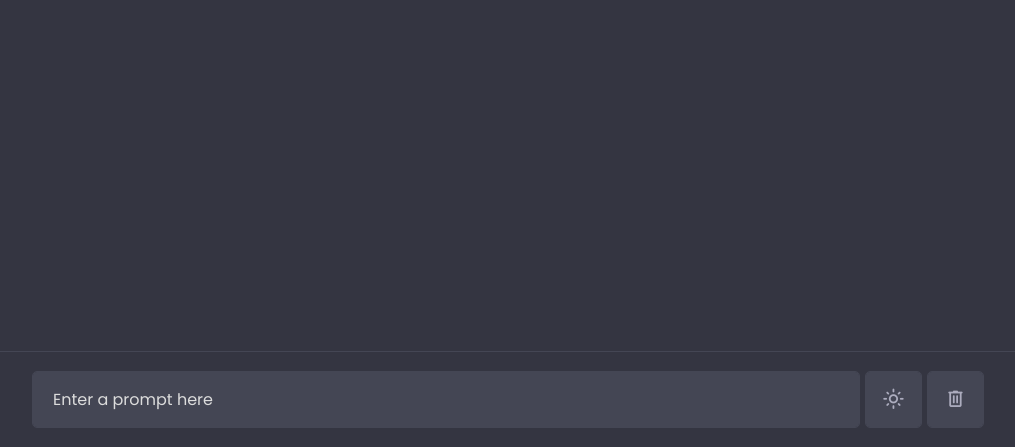
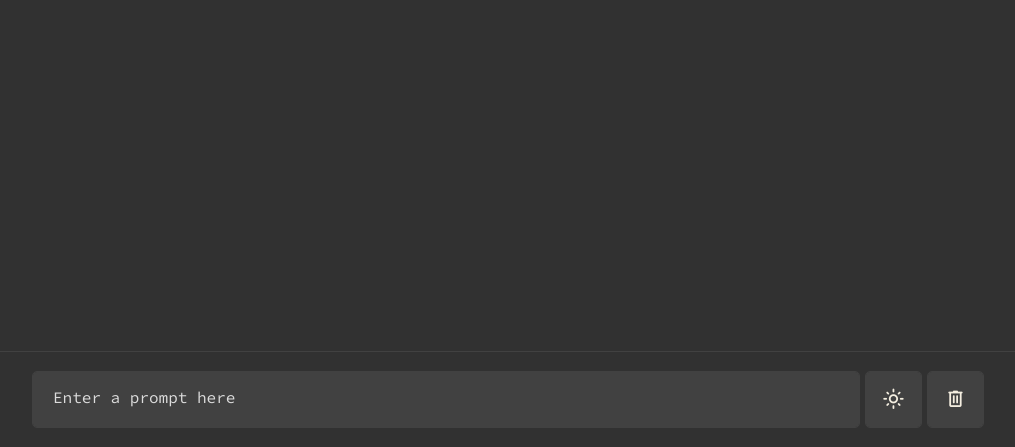
Before and after one commit to NadeemSamaali/Demyst.io, a plain HTML site: page static/index.html in a window 1280 px wide. Shown: the part 353-800 px from the top of the page, without its empty margins (132-1147 px from the left). Drawn offline with nearby package versions, Linux system fonts and the light colour scheme.

Commit message:
Updated web app font and colour scheme

```diff
--- a/static/script.js
+++ b/static/script.js
@@ -5,7 +5,7 @@ const themeButton = document.querySelector("#theme-btn");
 const deleteButton = document.querySelector("#delete-btn");
 
 let userText = null;
-const API_KEY = "PASTE-YOUR-API-KEY-HERE"; // Paste your API key here
+
 
 const loadDataFromLocalstorage = () => {
     // Load saved chats and theme from local storage and apply/add on the page
--- a/static/style.css
+++ b/static/style.css
@@ -1,20 +1,20 @@
 /* Import Google font - Poppins */
-@import url('https://fonts.googleapis.com/css2?family=Poppins:wght@400;500;600&display=swap');
+@import url('https://fonts.googleapis.com/css2?family=Amiri:ital,wght@0,400;0,700;1,400;1,700&family=Source+Code+Pro:ital,wght@0,200..900;1,200..900&display=swap');
 * {
   margin: 0;
   padding: 0;
   box-sizing: border-box;
-  font-family: "Poppins", sans-serif;
+  font-family: "Source Code Pro", monospace;
 }
 :root {
-  --text-color: #FFFFFF;
-  --icon-color: #ACACBE;
-  --icon-hover-bg: #5b5e71;
+  --text-color: #F4EEE0;
+  --icon-color: #F4EEE0;
+  --icon-hover-bg: #525252;
   --placeholder-color: #dcdcdc;
-  --outgoing-chat-bg: #343541;
-  --incoming-chat-bg: #444654;
-  --outgoing-chat-border: #343541;
-  --incoming-chat-border: #444654;
+  --outgoing-chat-bg: #313131;
+  --incoming-chat-bg: #414141;
+  --outgoing-chat-border: #313131;
+  --incoming-chat-border: #414141;
 }
 .light-mode {
   --text-color: #343541;
```
